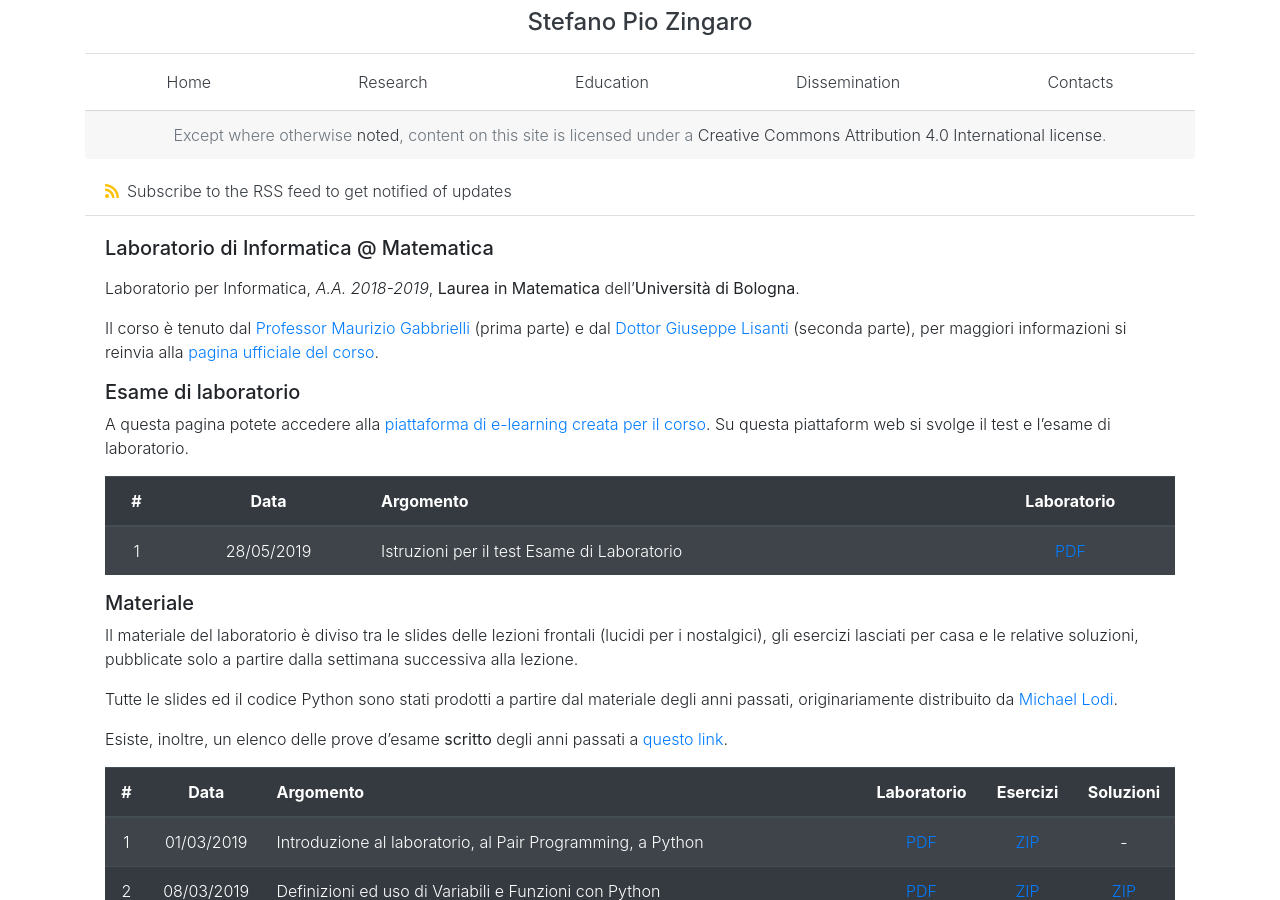
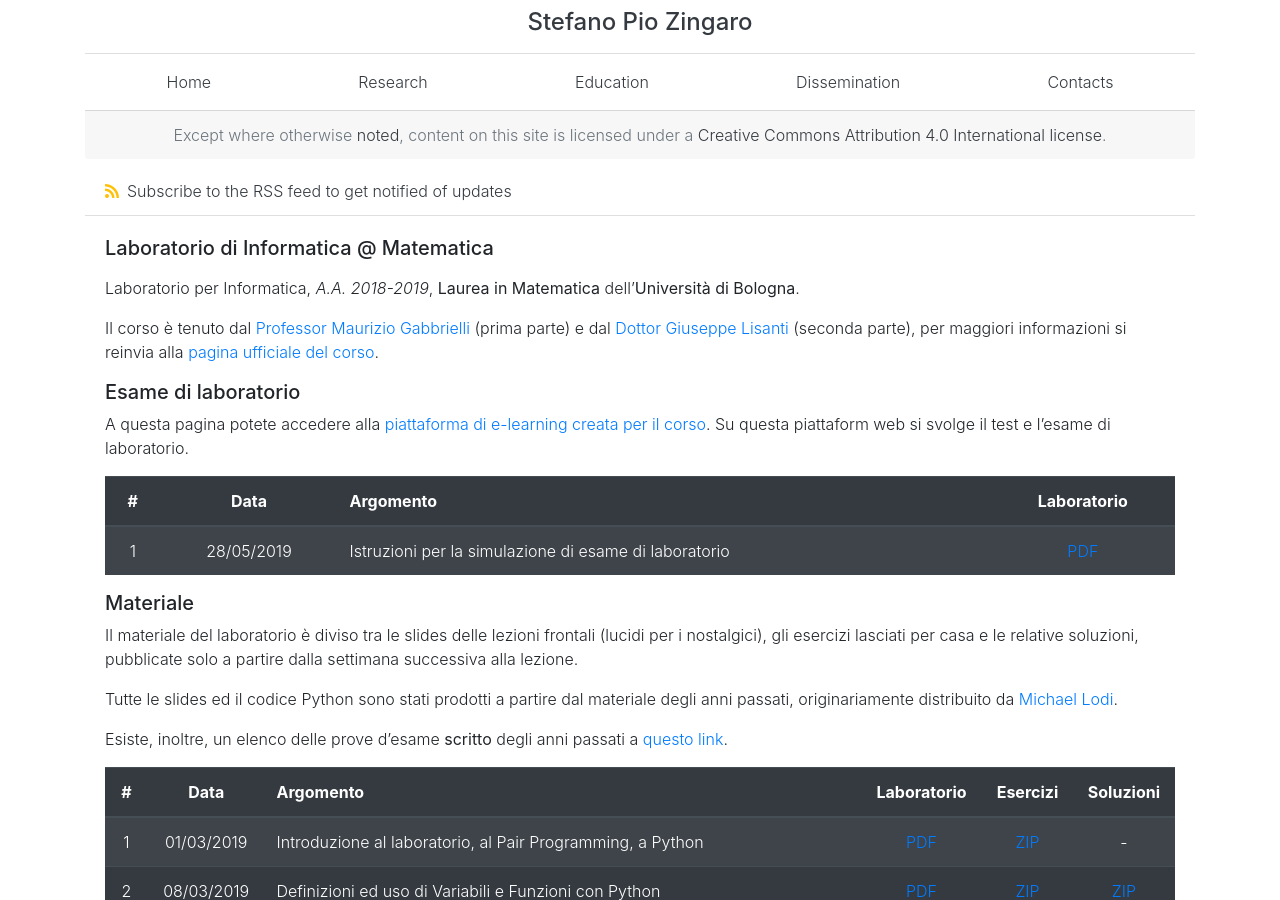
Before and after one commit to saltgz/saltgz.github.io, a Jekyll site: the page built from _posts/2019-05-27-info-mat.md, in a window 1280 px wide and 900 px high. Built offline with Jekyll 4.4.1, drawn with Linux system fonts in a browser that asks for light colours; nearby versions of some CDN libraries.

Commit message:
Update 2019-05-27-info-mat.md

```diff
--- a/_posts/2019-05-27-info-mat.md
+++ b/_posts/2019-05-27-info-mat.md
@@ -26,7 +26,7 @@ A questa pagina potete accedere alla [piattaforma di e-learning creata per il co
 
 |  #  |    Data    | Argomento  | Laboratorio |
 | :-: | :--------: | ---------- | :---------: |
-|  1  | 28/05/2019 | Istruzioni per il test Esame di Laboratorio |  [PDF](https://www.dropbox.com/s/80vbec0m1iba06v/TestEsame.pdf?dl=0)  |
+|  1  | 28/05/2019 | Istruzioni per la simulazione di esame di laboratorio |  [PDF](https://www.dropbox.com/s/80vbec0m1iba06v/TestEsame.pdf?dl=0)  |
 
 ##### Materiale
 
```
